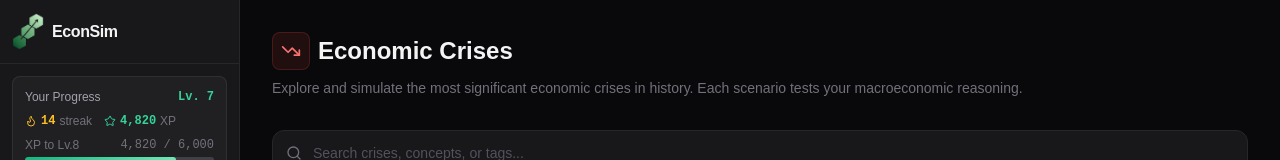
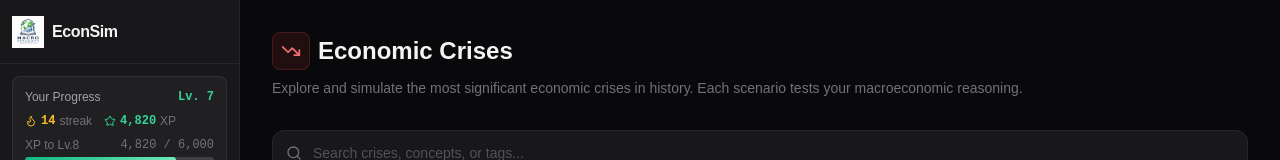
Before and after one commit to blackkosmos/econsim, a Next.js app: page /crises in a window 1280 px wide. Shown: the top 160 px of the page. Built offline with nearby package versions, Linux system fonts and the light colour scheme.

Commit message:
Local Commit: 2026-06-16T14:03:09.497Z - Updated `AppLogo` default `src` to use the new uploaded image (`ChatGPT_Image_16____._2026__.__17_57_07-1781618489157.png`), replacing the old logo across all pages automatically.

```diff
--- a/src/components/ui/AppLogo.tsx
+++ b/src/components/ui/AppLogo.tsx
@@ -13,7 +13,7 @@ interface AppLogoProps {
 }
 
 const AppLogo = memo(function AppLogo({
-  src = '/assets/images/app_logo.png',
+  src = '/assets/images/ChatGPT_Image_16____._2026__.__17_57_07-1781618489157.png',
   iconName = 'SparklesIcon',
   size = 64,
   className = '',
```
Also changed, not shown: public/assets/images/ChatGPT_Image_16____._2026__.__17_57_07-1781618489157.png (added).
